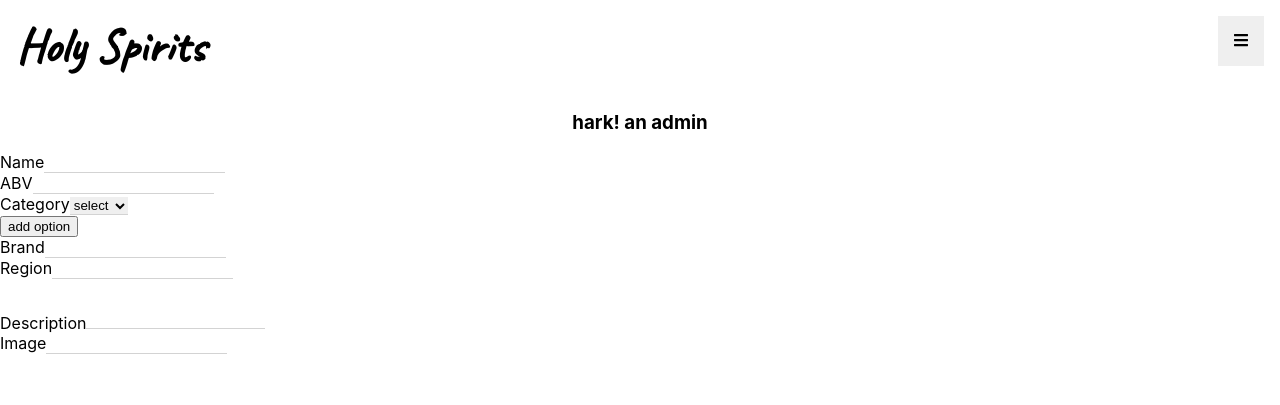
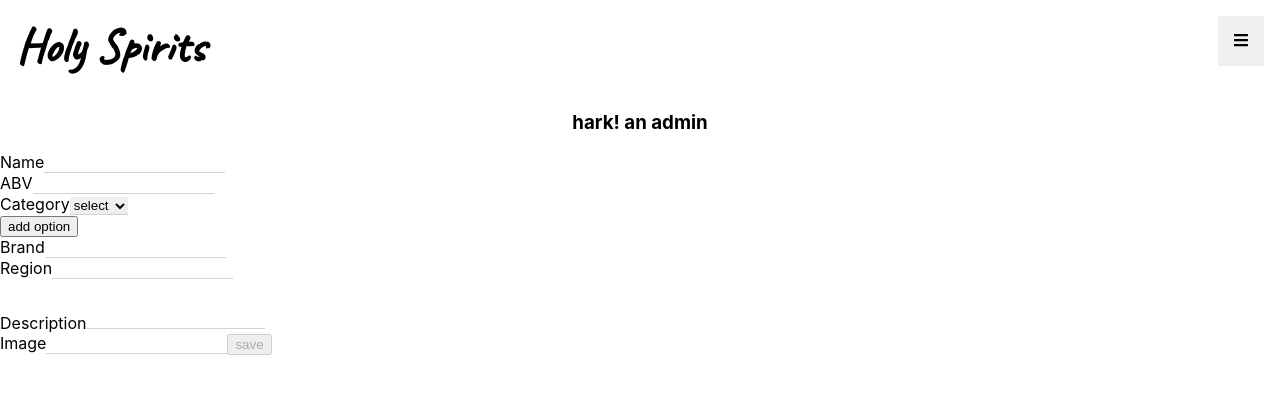
Before and after one commit to theykay/holyspirits, a React (Create React App) app in the folder client/: page /admin in a window 1280 px wide. Shown: the top 405 px of the page. Built offline with nearby package versions, Linux system fonts and the light colour scheme.

Commit message:
started new function

```diff
--- a/client/src/components/EntryForm/EntryForm.jsx
+++ b/client/src/components/EntryForm/EntryForm.jsx
@@ -7,6 +7,11 @@ const EntryForm = () => {
     Beer: ["Ale", "IPA", "Lager", "Specialty/Alternatives", "Sour/Wild Ale", "Cider", "Stout", "Belgian-Style Ale", "Pale Ale", "Wheat Ale", "Pale Lager", "Pilsner", "Hard Seltzer", "Porter", "Golden/Blonde Ale", "Amber/Red Ale", "Seasonal", "Strong Ale", "Variety Pack", "Fruit", "Brown Ale", "Dark Lager", "Malt Liquor", "Kölsch", "Spice/Herb/Vegetable", "Amber/Vienna Lager", "Bock", "Hard Kombucha", "Cream Ale", "Hard Iced Tea", "Hard Soda", "Non-Alcoholic", "Hard Lemonade", "Perry", "Rye", "Smoked/Rauchbier", "Kellerbier/Zwickelbier", "California Common/Steam", "Chili", "Honey"],
     Liquor: ["Whiskey", "Vodka", "Liqueur/Cordials/Schnapps", "Tequila", "Rum", "Ready-To-Drink", "Brandy", "Gin", "Mezcal", "Absinthe", "Soju", "Grain Alcohol", "Shochu", "Cachaça", "Non-Alcoholic Spirits"]
   };
+
+  const saveAble = () => {
+    const svbtn = document.getElementById("svBtn");
+    svbtn.setAttribute("disabled", false);
+  }
 
   const showSpecific = (e) => {
     const category = e.target.value;
@@ -28,6 +33,7 @@ const EntryForm = () => {
       entry.innerText = item;
       dropdown.appendChild(entry);
     })
+    dropdown.onchange = saveAble;
     document.getElementById("categories").appendChild(dropdown);
   };
 
@@ -59,9 +65,14 @@ const EntryForm = () => {
     parentDiv.appendChild(childDiv);
   };
 
+  const saveEntry = (e) => {
+    e.preventDefault();
+    console.log(e);
+  };
+
   return (
     <>
-      <form>
+      <form id="newEntry" onSubmit={saveEntry}>
         {/* name */}
         <label htmlFor="entryName">Name</label>
         <input type="text" id="entryName"></input>
@@ -110,6 +121,7 @@ const EntryForm = () => {
         {/* image */}
         <label htmlFor="entryImage">Image</label>
         <input type="text" id="entryImage"></input>
+        <button type="submit" id="svBtn" disabled={true}>save</button>
       </form>
     </>
   )
```
